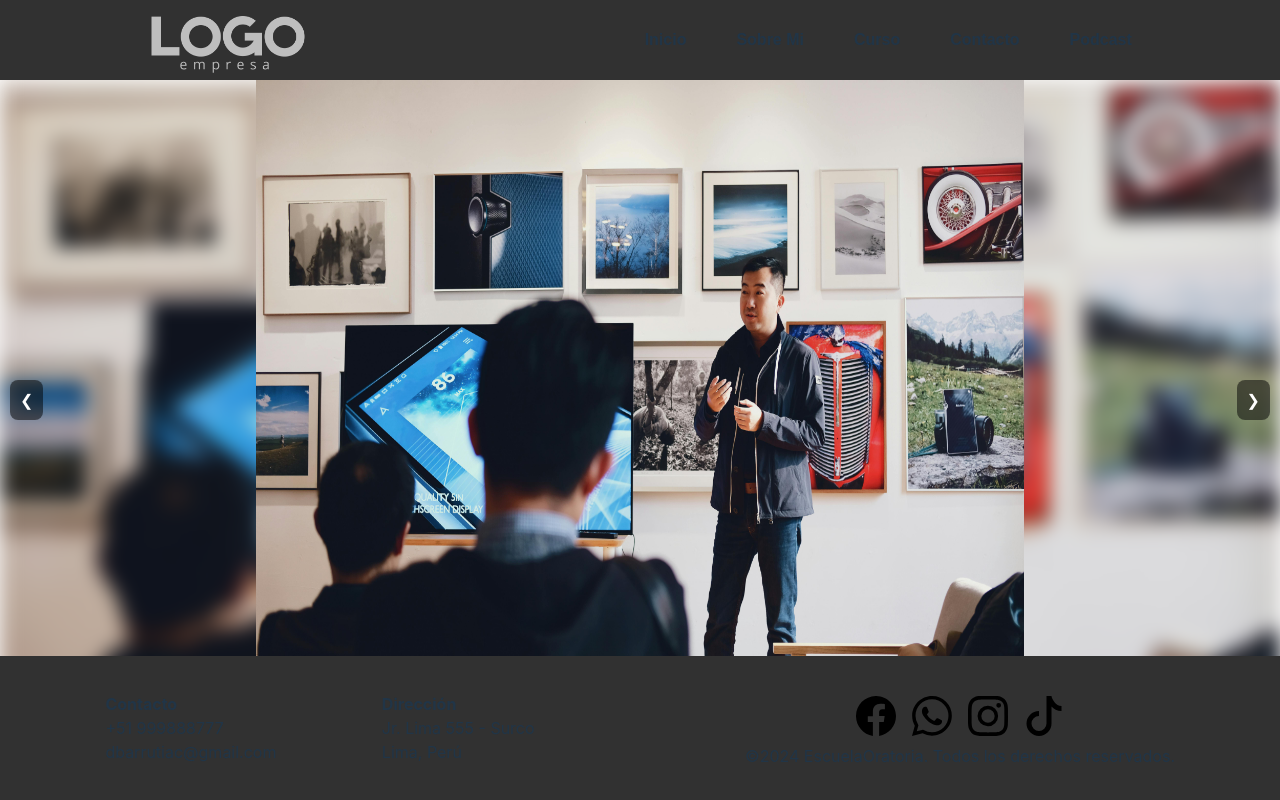
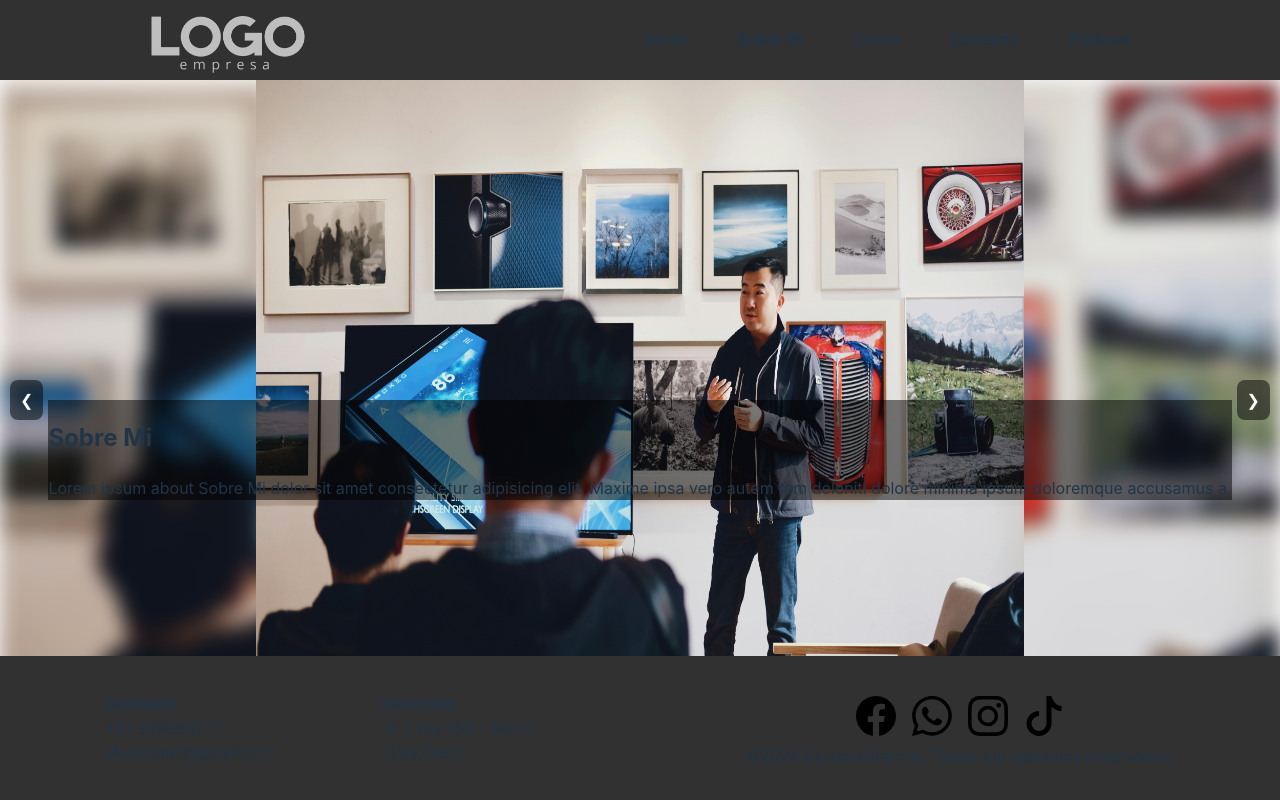
Before and after one commit to JUnzuetaLuza/escuelaOratoria, a React (Vite) app: page / in a window 1280 px wide. Built offline with nearby package versions, Linux system fonts and the light colour scheme.

Commit message:
feat(Inicio): Add carousel information card per slide

```diff
--- a/src/components/Carrousel/Carrousel.jsx
+++ b/src/components/Carrousel/Carrousel.jsx
@@ -4,22 +4,17 @@ import SobreMi from "../../assets/SobreMi.jpg";
 import Curso from "../../assets/Curso.jpg";
 import Contacto from "../../assets/Contacto.jpg";
 import Podcast from "../../assets/Podcast.jpg";
+import { dataInicio } from "../../data/InicioData"
 
 export const Carrousel = () => {
 
     const [currentSlide, setCurrentSlide] = useState(0);
-    const slides = [
-        SobreMi,
-        Curso,
-        Contacto,
-        Podcast
-    ]
 
     const showSlide = (index) => {
-        if(index >= slides.length){
+        if(index >= dataInicio.length){
             setCurrentSlide(0);
         } else if(index < 0){
-            setCurrentSlide(slides.length - 1);
+            setCurrentSlide(dataInicio.length - 1);
         } else {
             setCurrentSlide(index);
         }
@@ -33,7 +28,7 @@ export const Carrousel = () => {
     }
 
     const containerBackground = {
-        backgroundImage: `url(${slides[currentSlide]})`,
+        backgroundImage: `url(${dataInicio[currentSlide].photo})`,
         backgroundSize: 'cover',
         backgroundPosition: 'center',
         filter: 'blur(10px)',
@@ -49,9 +44,13 @@ export const Carrousel = () => {
         <div className={css.container} >
             <div style={containerBackground}></div>
             <div className={css.carouselInner} style={{ transform: `translateX(-${currentSlide * 100}%)` }}>
-                {slides.map((slide, index) => (
+                {dataInicio.map((slide, index) => (
                     <div className={css.carouselItem} key={index}>
-                        <img src={slide} alt={`Imagen ${index + 1}`} />
+                        <img src={slide.photo} alt={`Imagen ${index + 1}`} />
+                        <div className={css.card}>
+                            <h2 className={css.titleCard}>{slide.title}</h2>
+                            <p className={css.contentCard}>{slide.description}</p>
+                        </div>
                     </div>
                 ))}
             </div>
--- a/src/components/Carrousel/Carrousel.module.css
+++ b/src/components/Carrousel/Carrousel.module.css
@@ -16,6 +16,10 @@
 .carouselItem {
     width: 100%;
     flex: 1 0 100%;
+    display: flex;
+    justify-content: center;
+    align-items: center;
+    position: relative;
 }
 
 .carouselItem img {
@@ -43,3 +47,11 @@
 .carouselControl:last-of-type {
     right: 10px;
 }
+
+.card {
+    position: absolute;
+    top: 50%;
+    margin: auto 0;
+    z-index: 10;
+    background-color: rgba(0, 0, 0, 0.5);
+}
--- /dev/null
+++ b/src/data/InicioData.jsx
@@ -0,0 +1,27 @@
+import SobreMi from "../assets/SobreMi.jpg";
+import Curso from "../assets/Curso.jpg";
+import Contacto from "../assets/Contacto.jpg";
+import Podcast from "../assets/Podcast.jpg"
+
+export const dataInicio  = [
+    {
+        photo: SobreMi,
+        title: 'Sobre Mi',
+        description: 'Lorem ipsum about Sobre Mi dolor sit amet consectetur adipisicing elit. Maxime ipsa vero autem rem deleniti dolore minima ipsum doloremque accusamus a.',
+    },
+    {
+        photo: Curso,
+        title: 'Curso',
+        description: 'Lorem ipsum about Curso dolor sit amet consectetur adipisicing elit. Maxime ipsa vero autem rem deleniti dolore minima ipsum doloremque accusamus a.',
+    },
+    {
+        photo: Contacto,
+        title: 'Contacto',
+        description: 'Lorem ipsum about Contacto dolor sit amet consectetur adipisicing elit. Maxime ipsa vero autem rem deleniti dolore minima ipsum doloremque accusamus a.',
+    },
+    {
+        photo: Podcast,
+        title: 'Podcast',
+        description: 'Lorem ipsum about Podcast dolor sit amet consectetur adipisicing elit. Maxime ipsa vero autem rem deleniti dolore minima ipsum doloremque accusamus a.',
+    }
+]
```
